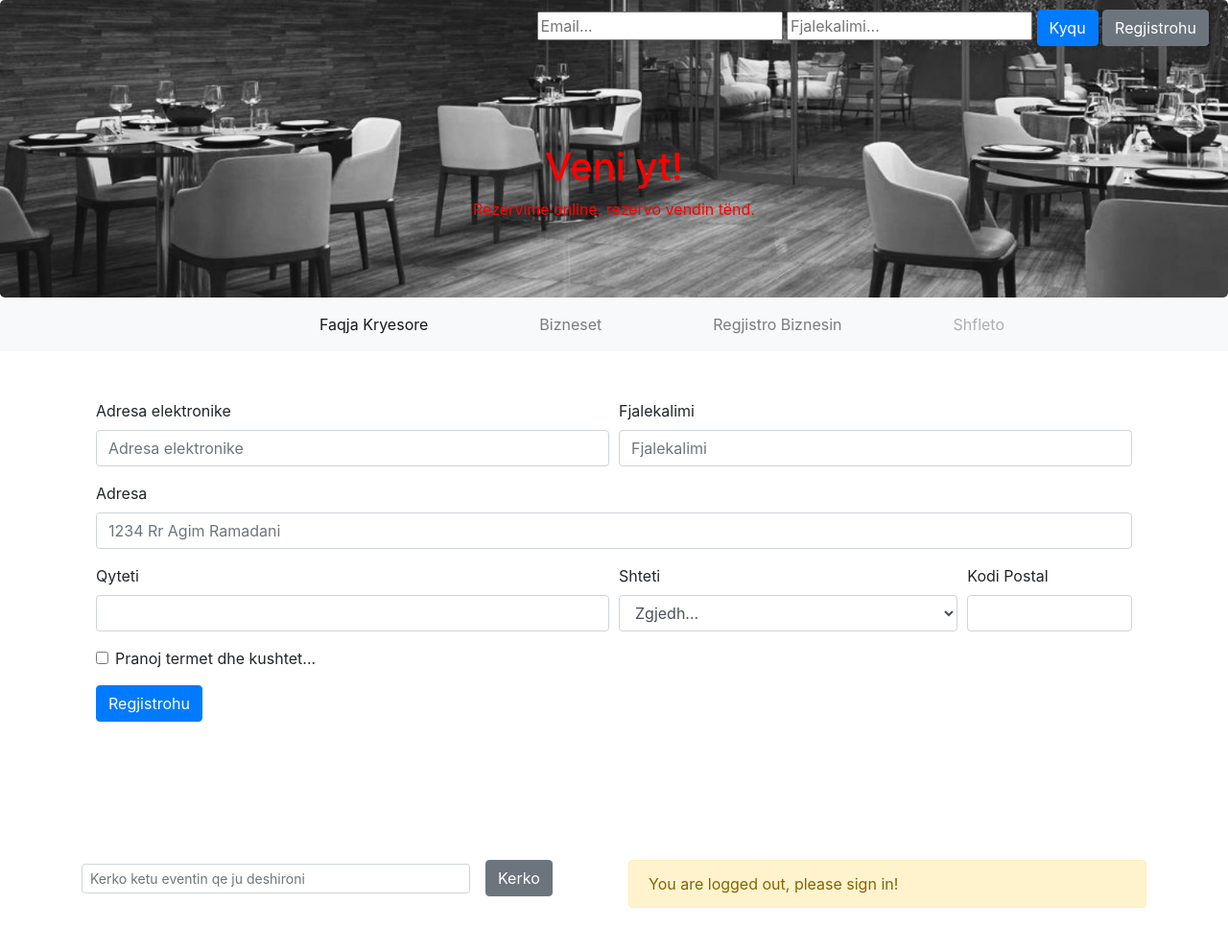
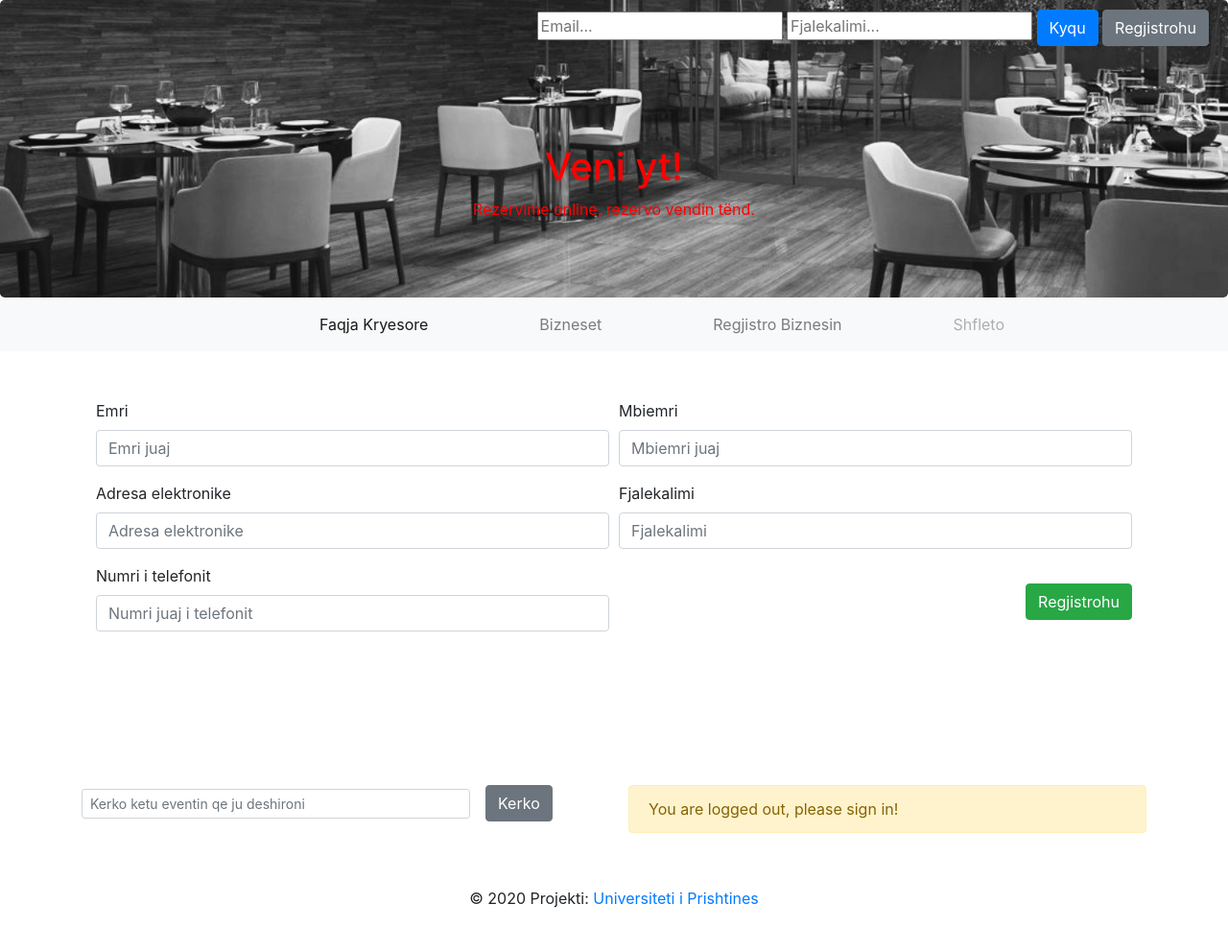
Before and after one commit to albanblakqori/Pl_20, a PHP site: page /signup.php in a window 1280 px wide. Shown: the top 992 px of the page at 96% size. After the commit the page ends 946 px from the top, so only its background shows below. Run offline with PHP 8.4, Linux system fonts and the light colour scheme; some libraries are stand-ins or nearby versions.

Commit message:
ajax dhe disa funskione

```diff
--- a/signup.php
+++ b/signup.php
@@ -3,62 +3,41 @@ require "header.php";
 ?>
 
 
-
-
-
     <div class="signup-container">
-
-<form>
+        <form action="include/signup.inc.php" method="post">
+            <div class="form-row">
+                <div class="form-group col-md-6">
+                    <label for="inputName">Emri</label>
+                    <input type="text" name="emri" class="form-control" id="inputName" placeholder="Emri juaj">
+                </div>
+                <div class="form-group col-md-6">
+                    <label for="inputSureame">Mbiemri</label>
+                    <input type="text" name="mbiemri" class="form-control" id="inputSurname" placeholder="Mbiemri juaj">
+                </div>
+            </div>
             <div class="form-row">
                 <div class="form-group col-md-6">
                     <label for="inputEmail4">Adresa elektronike</label>
-      <input type="email" class="form-control" id="inputEmail4" placeholder="Adresa elektronike">
+                    <input type="email" name="email" class="form-control" id="inputEmail4" placeholder="Adresa elektronike">
                 </div>
                 <div class="form-group col-md-6">
                     <label for="inputPassword4">Fjalekalimi</label>
-      <input type="password" class="form-control" id="inputPassword4" placeholder="Fjalekalimi">
+                    <input type="password" name="pwd" class="form-control" id="inputPassword4" placeholder="Fjalekalimi">
                 </div>
-  </div>
-  <div class="form-group">
-    <label for="inputAddress">Adresa</label>
-    <input type="text" class="form-control" id="inputAddress" placeholder="1234 Rr Agim Ramadani">
             </div>
 
             <div class="form-row">
                 <div class="form-group col-md-6">
-      <label for="inputCity">Qyteti</label>
-      <input type="text" class="form-control" id="inputCity">
+                    <label for="inputCity">Numri i telefonit</label>
+                    <input type="tel" name="tel" class="form-control" id="inputCity" placeholder="Numri juaj i telefonit">
                 </div>
-    <div class="form-group col-md-4">
-      <label for="inputState">Shteti</label>
-      <select id="inputState" class="form-control">
-        <option selected>Zgjedh...</option>
-        <option>Kosove</option>
-        <option>Shqiperi</option>
-        <option>Maqedoni</option>
-      </select>
-    </div>
-    <div class="form-group col-md-2">
-      <label for="inputZip">Kodi Postal</label>
-      <input type="text" class="form-control" id="inputZip">
+                <div class="form-group col-md-6">
+                    <button style="position:fixed;right:100px;margin-top:20px;" type="submit" name="signup-button" class="btn btn-success">Regjistrohu</button>
                 </div>
             </div>
-  <div class="form-group">
-    <div class="form-check">
-      <input class="form-check-input" type="checkbox" id="gridCheck">
-      <label class="form-check-label" for="gridCheck">
-        Pranoj termet dhe kushtet...
-      </label>
+
+        </form>
     </div>
-  </div>
-<button type="submit" class="btn btn-primary">Regjistrohu</button>
-</form>
-
-
-
-</div>
-
-
 
 
 
```
Lines whose indentation alone changed are shown as unchanged.
